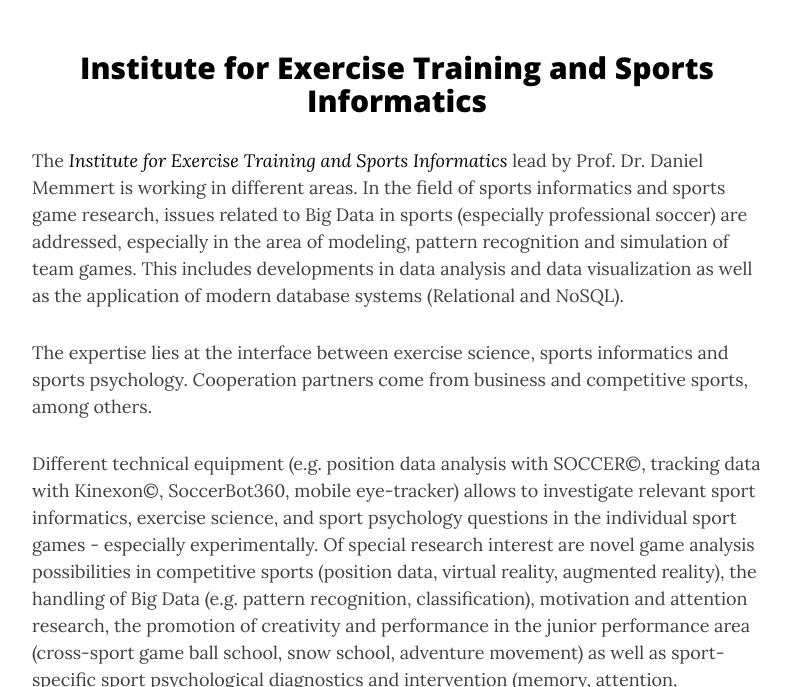
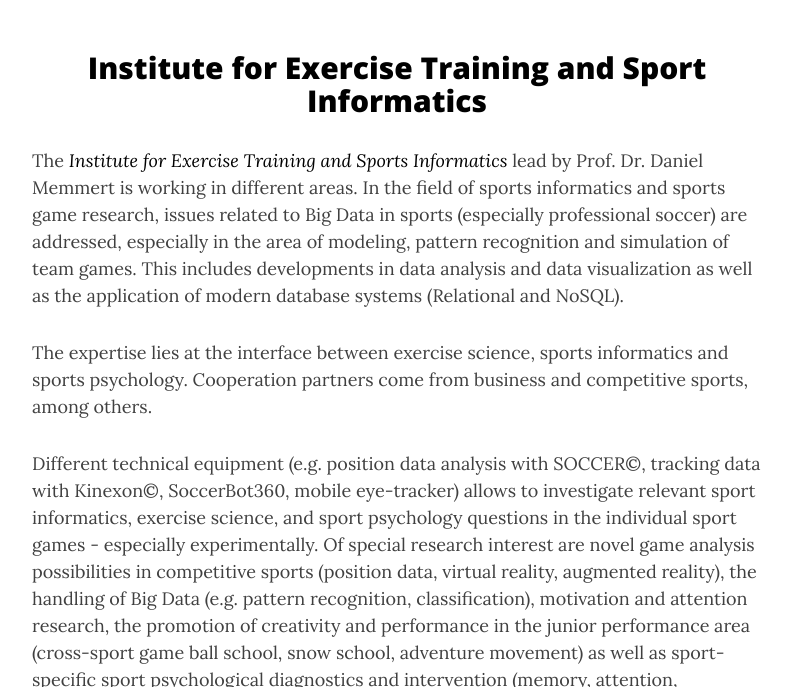
Before and after one commit to MM4SPA/project, a Jekyll site: the page built from dshs.md, in a window 1280 px wide and 900 px high, scrolled down 336 px, cut to the strip 213-900 px from the top of the window. Shown: the whole strip, without its empty margins (243-1033 px from the left). Built offline with Jekyll 4.4.1, drawn with Linux system fonts in a browser that asks for light colours; nearby versions of some CDN libraries.

Commit message:
Rechtschreibfehler

```diff
--- a/dshs.md
+++ b/dshs.md
@@ -4,7 +4,7 @@ title: DSHS
 subtitle: German Sport University Cologne
 cover-img: /assets/img/DSHS_Luftbild.jpg
 ---
-<center><a href="https://www.dshs-koeln.de/en/institut-fuer-trainingswissenschaft-und-sportinformatik/" style="color:black"><h2> Institute for Exercise Training and Sports Informatics </h2></a>
+<center><a href="https://www.dshs-koeln.de/en/institut-fuer-trainingswissenschaft-und-sportinformatik/" style="color:black"><h2> Institute for Exercise Training and Sport Informatics </h2></a>
 </center>
 The <a href="https://www.dshs-koeln.de/en/institut-fuer-trainingswissenschaft-und-sportinformatik/" style="color:black"><i> Institute for Exercise Training and Sports Informatics </i></a> lead by Prof. Dr. Daniel Memmert is working in different areas. In the field of sports informatics and sports game research, issues related to Big Data in sports (especially professional soccer) are addressed, especially in the area of modeling, pattern recognition and simulation of team games. This includes developments in data analysis and data visualization as well as the application of modern database systems (Relational and NoSQL).
 
```
